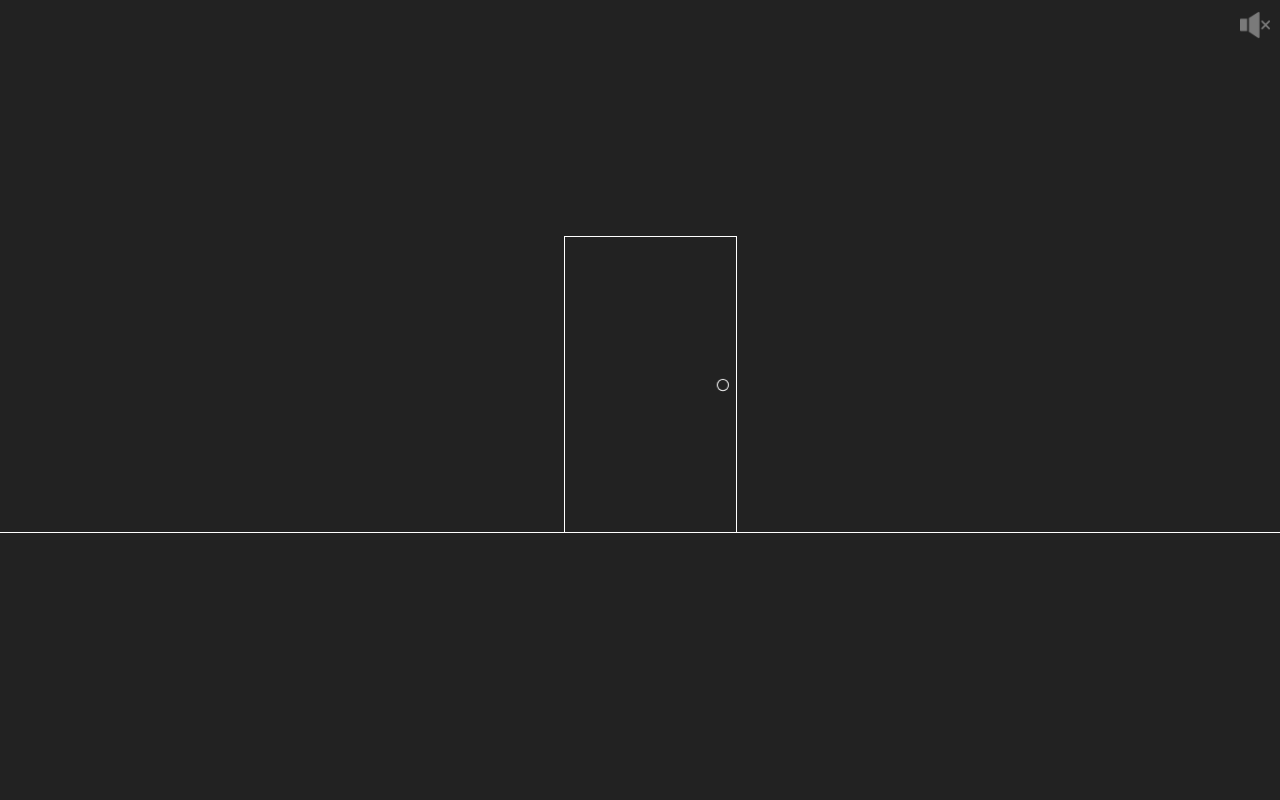
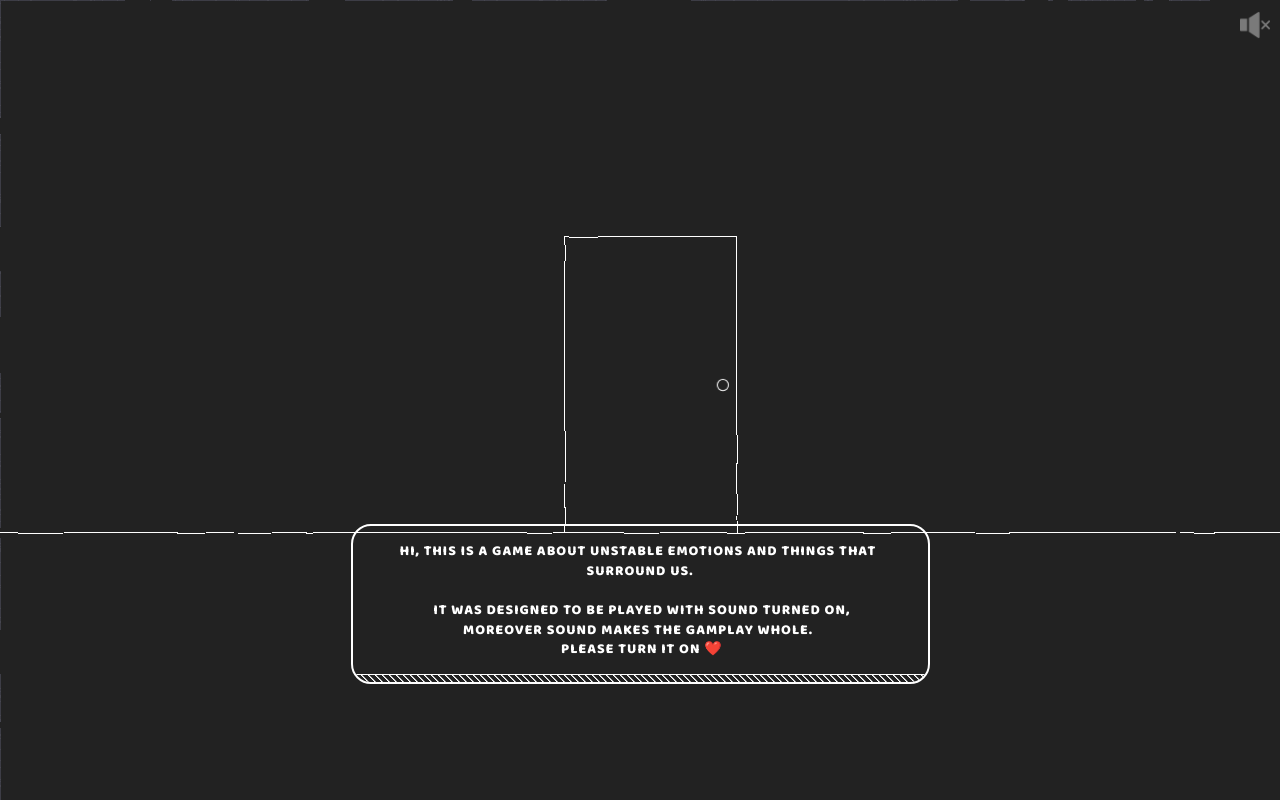
Before and after one commit to cakeinpanic/ld49, a React app: page / in a window 1280 px wide. Built offline with nearby package versions, Linux system fonts and the light colour scheme.

Commit message:
add explanation

```diff
--- a/src/Doors.css
+++ b/src/Doors.css
@@ -21,6 +21,15 @@
     -webkit-animation: squiggly-anim 0.2s infinite;
 }
 
+
+.welcome-btn {
+    position: absolute;
+    bottom: 100px;
+    width: 100%;
+    max-width: 579px;
+    pointer-events: none;
+    transition: all 1.5s;
+}
 
 
 @-webkit-keyframes squiggly-anim {
--- a/src/Doors.tsx
+++ b/src/Doors.tsx
@@ -1,14 +1,16 @@
-import React from 'react'
+import React, { useState } from 'react'
 import './Doors.css'
 
 export const Doors = ({ onStart, allIsLoaded }: { allIsLoaded: boolean,onStart: Function }) => {
+const [isStarted, setIsStarted] =useState(false)
   const start = () => {
     const root = document.body
     root?.style.setProperty('--anim', 'infinite')
     onStart()
+    setIsStarted(true)
   }
 
-  return (
+  return (<>
     <div className="doors-container">
       <div className='door' onClick={start}>
         <div className='face'>
@@ -43,6 +45,11 @@ export const Doors = ({ onStart, allIsLoaded }: { allIsLoaded: boolean,onStart:
           </filter>
         </defs>
       </svg>
+
     </div>
+      <button className="welcome-btn  btn--stripe btn"  style={{opacity: isStarted ? '0':'100%', bottom: isStarted ? '50px': '100px'}}>
+       Hi, this is a game about unstable emotions and things that surround us.<br/><br/>  It was designed to be played with sound turned on, moreover sound makes the gamplay whole. <br/> Please turn it on ❤️
+      </button>
+    </>
   )
 }
```
